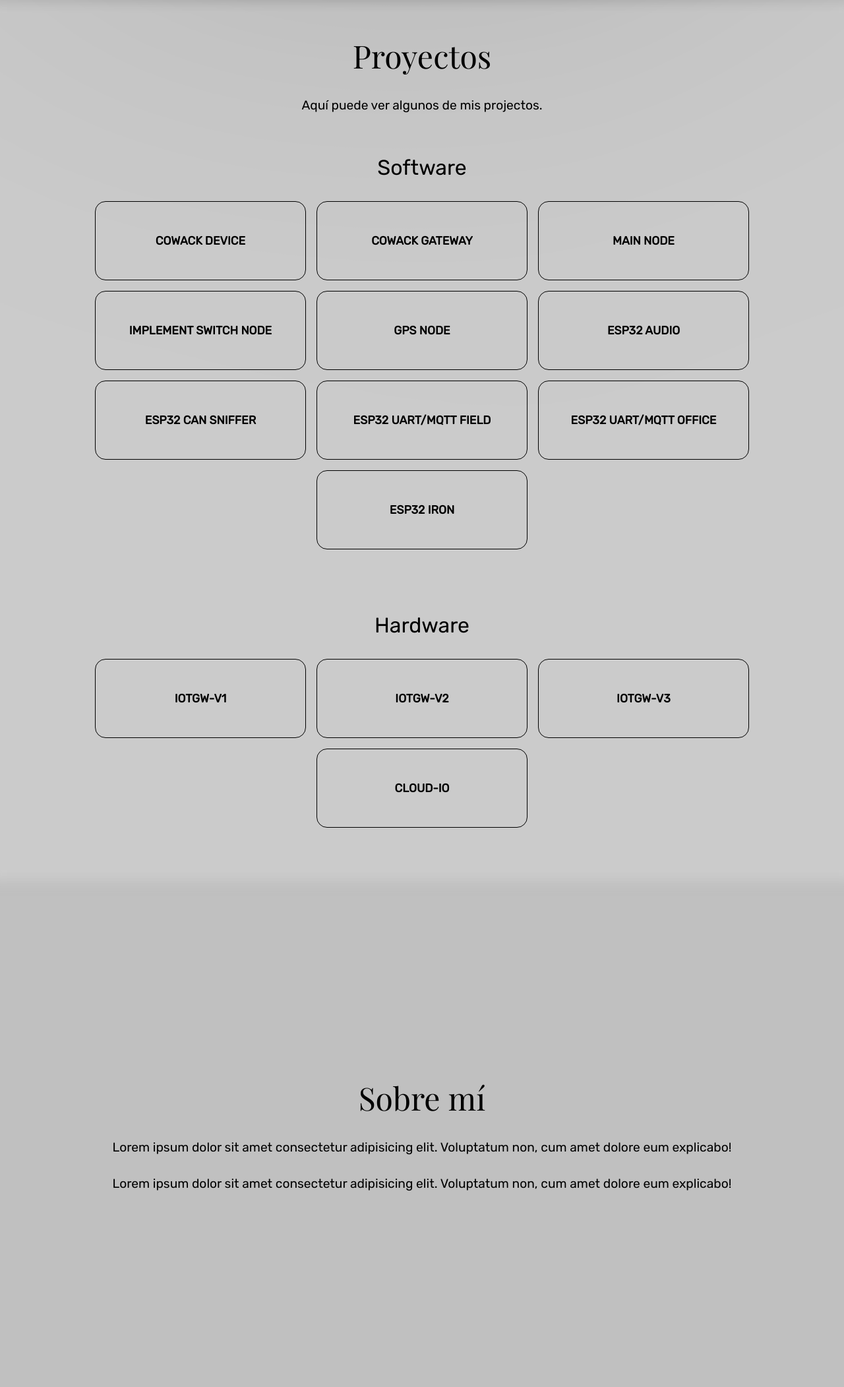
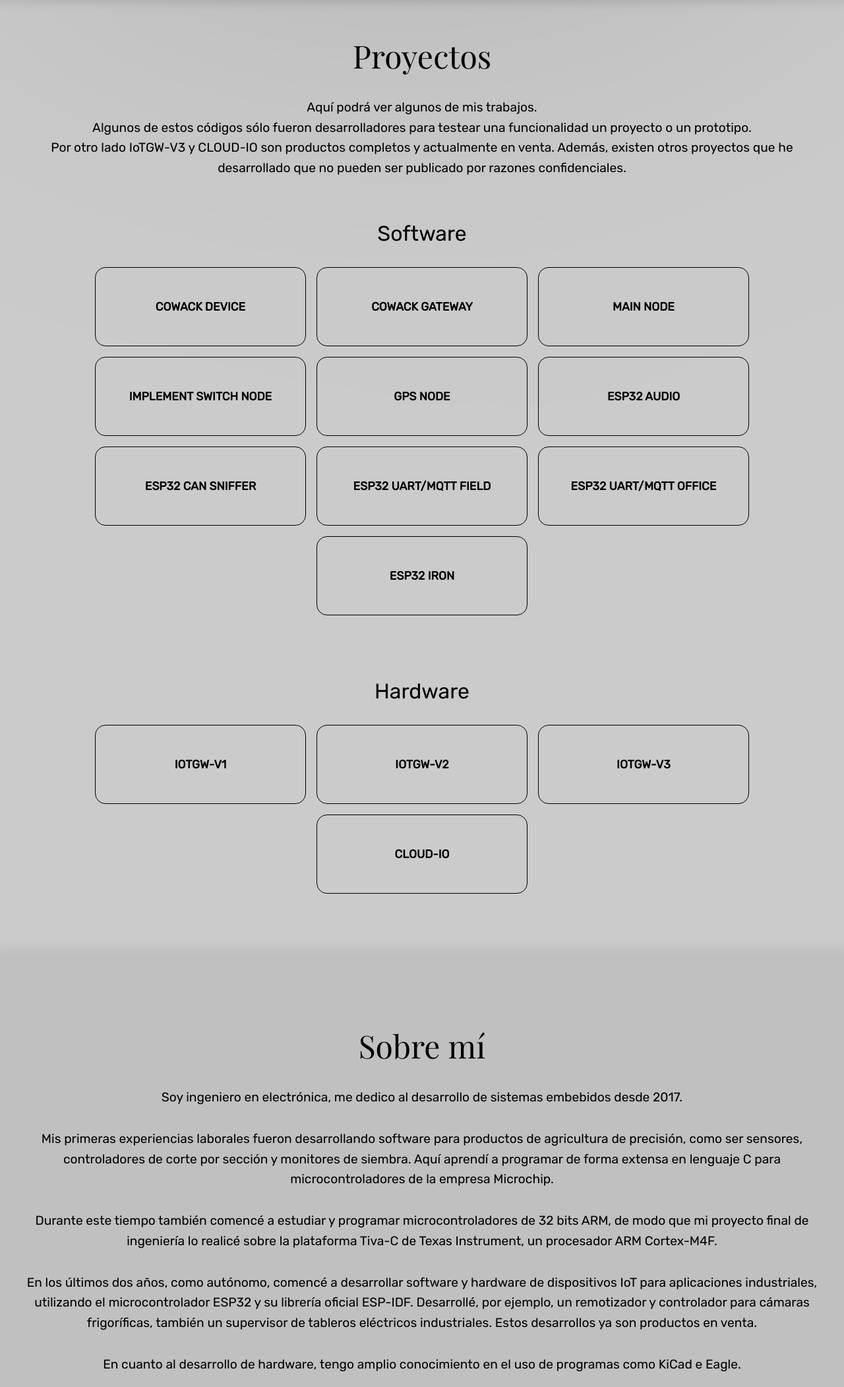
Before and after one commit to LuisLebus/portfolio, a plain HTML site: page index.html in a window 1280 px wide. Shown: the part 780-2883 px from the top of the page at 66% size. Drawn offline with nearby package versions, Linux system fonts and the light colour scheme.

Commit message:
Update text.

```diff
--- a/css/styles.css
+++ b/css/styles.css
@@ -172,6 +172,7 @@ body {
 .seccion .p {
   font-size: 1.2rem;
   padding: 1rem;
+  line-height: 1.6;
 }
 
 .jobs {
@@ -235,4 +236,12 @@ body {
   .circulo {
     filter: blur(120px);
   }
+
+  .seccion .ul .li {
+    margin: 1rem 2rem;
+  }
+
+  .grid .a {
+    height: 25vh;
+  }
 }
--- a/index.html
+++ b/index.html
@@ -51,7 +51,11 @@
 
         <section class="seccion jobs" id="trabajos">
             <h2 class="h2">Proyectos</h2>
-            <p class="p">Aquí puede ver algunos de mis projectos.</p>
+            <p class="p">Aquí podrá ver algunos de mis trabajos.
+                <br>
+                Algunos de estos códigos sólo fueron desarrolladores para testear una funcionalidad un proyecto o un prototipo.
+                <br>
+                Por otro lado IoTGW-V3 y CLOUD-IO son productos completos y actualmente en venta. Además, existen otros proyectos que he desarrollado que no pueden ser publicado por razones confidenciales.</p>
 
             <div class="type">
                 <h3 class="h3">Software</h3>
@@ -83,8 +87,11 @@
 
         <section class="seccion" id="sobre_mi">
             <h2 class="h2">Sobre mí</h2>
-            <p class="p">Lorem ipsum dolor sit amet consectetur adipisicing elit. Voluptatum non, cum amet dolore eum explicabo!</p>
-            <p class="p">Lorem ipsum dolor sit amet consectetur adipisicing elit. Voluptatum non, cum amet dolore eum explicabo!</p>
+            <p class="p">Soy ingeniero en electrónica, me dedico al desarrollo de sistemas embebidos desde 2017.</p>
+            <p class="p">Mis primeras experiencias laborales fueron desarrollando software para productos de agricultura de precisión, como ser sensores, controladores de corte por sección y monitores de siembra. Aquí aprendí a programar de forma extensa en lenguaje C para microcontroladores de la empresa Microchip.</p>
+            <p class="p">Durante este tiempo también comencé a estudiar y programar microcontroladores de 32 bits ARM, de modo que mi proyecto final de ingeniería lo realicé sobre la plataforma Tiva-C de Texas Instrument, un procesador ARM Cortex-M4F.</p>
+            <p class="p">En los últimos dos años, como autónomo, comencé a desarrollar software y hardware de dispositivos IoT para aplicaciones industriales, utilizando el microcontrolador ESP32 y su librería oficial ESP-IDF. Desarrollé, por ejemplo, un remotizador y controlador para cámaras frigoríficas, también un supervisor de tableros eléctricos industriales. Estos desarrollos ya son productos en venta.</p>
+            <p class="p">En cuanto al desarrollo de hardware, tengo amplio conocimiento en el uso de programas como KiCad e Eagle.</p>
         </section>
     </main>
 
```
